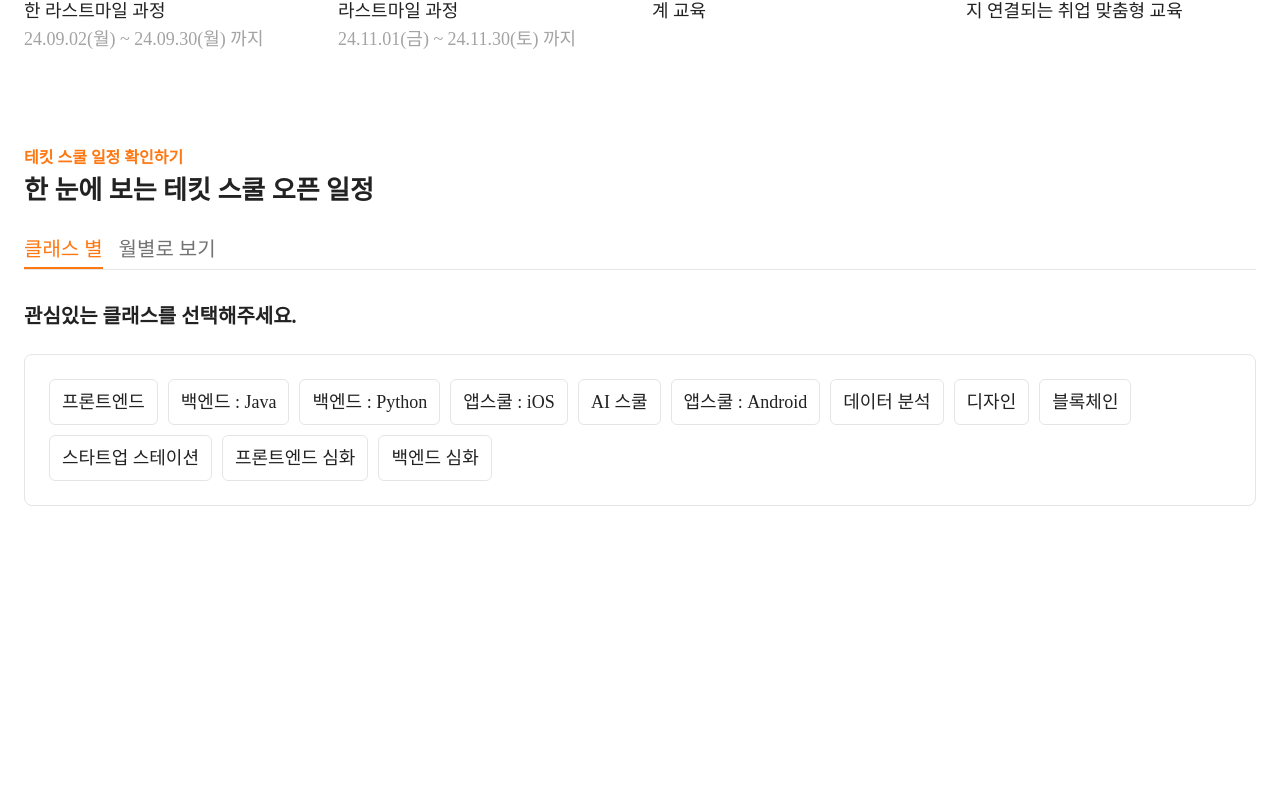
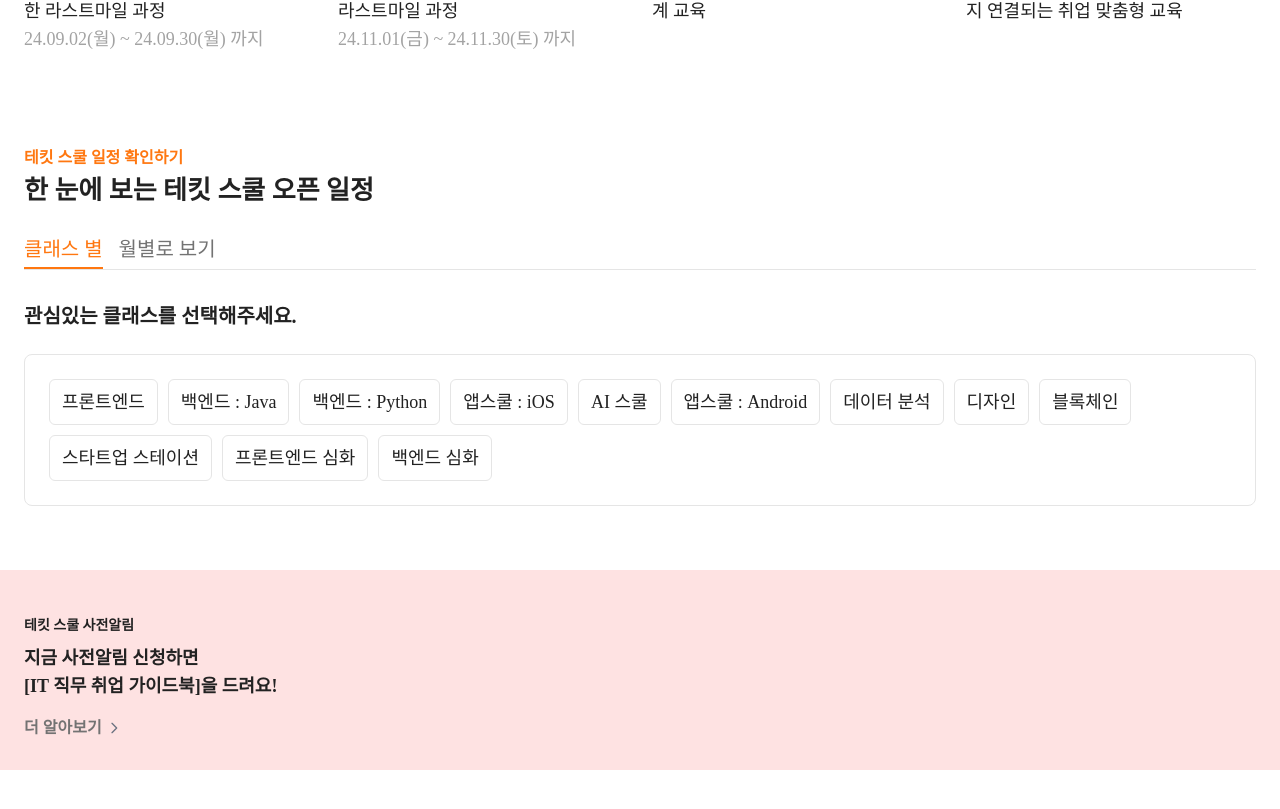
Before and after one commit to gyuhaaa/techit-clone, a React (Vite) app: page / in a window 1280 px wide. Shown: the part 1923-2732 px from the top of the page. Built offline with nearby package versions, Linux system fonts and the light colour scheme; a web font is replaced by a local one.

Commit message:
StripBanner

```diff
--- a/src/App.jsx
+++ b/src/App.jsx
@@ -4,6 +4,7 @@ import Header from "./components/Header";
 import SlideBanner from "./components/SlideBanner";
 import KdtSection from "./components/KdtSection";
 import ScheduleSection from "./components/ScheduleSection";
+import StripBanner from "./components/StripBanner";
 
 const App = () => {
   const [isViewed, setIsViewed] = useState(false);
@@ -23,6 +24,7 @@ const App = () => {
       <SlideBanner />
       <KdtSection />
       <ScheduleSection />
+      <StripBanner />
     </div>
   );
 };
--- /dev/null
+++ b/src/components/StripBanner.jsx
@@ -0,0 +1,37 @@
+const StripBanner = () => {
+  return (
+    <div className="cursor-pointer mt-10 relative">
+      <div className="bg-red-100 flex flex-col justify-center pt-4 px-6 absolute top-0 left-1/2 -translate-x-1/2 container-style w-full h-full">
+        <h5 className="mb-2 text-sm font-semibold">테킷 스쿨 사전알림</h5>
+        <h3 className="text-lg font-semibold">지금 사전알림 신청하면</h3>
+        <h3 className="mb-4 text-lg font-semibold">
+          [IT 직무 취업 가이드북]을 드려요!
+        </h3>
+        <button className="flex items-center text-techit-gray-200 font-semibold">
+          더 알아보기
+          <svg
+            xmlns="http://www.w3.org/2000/svg"
+            fill="none"
+            viewBox="0 0 24 24"
+            stroke="currentColor"
+            className="ml-1 w-[14px] text-gray-500 lg:w-4"
+          >
+            <path
+              strokeLinecap="round"
+              strokeLinejoin="round"
+              strokeWidth="2"
+              d="M9 5l7 7-7 7"
+            ></path>
+          </svg>
+        </button>
+      </div>
+      <img
+        className=" h-[200px] w-full object-cover"
+        src="/images/strip_banner_768_prenotice.webp"
+        alt="strip_banner"
+      />
+    </div>
+  );
+};
+
+export default StripBanner;
```
Also changed, not shown: public/images/strip_banner_768_prenotice.webp (added).
